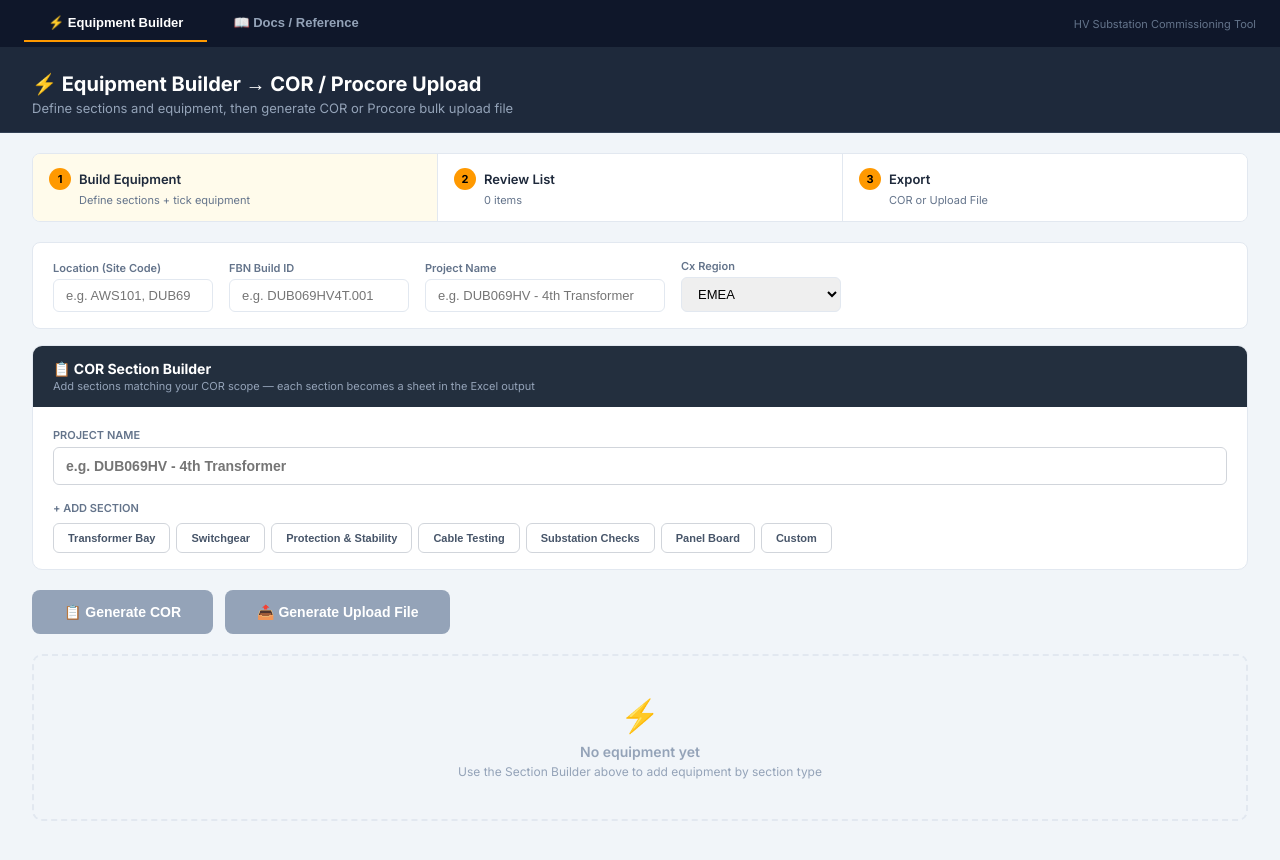
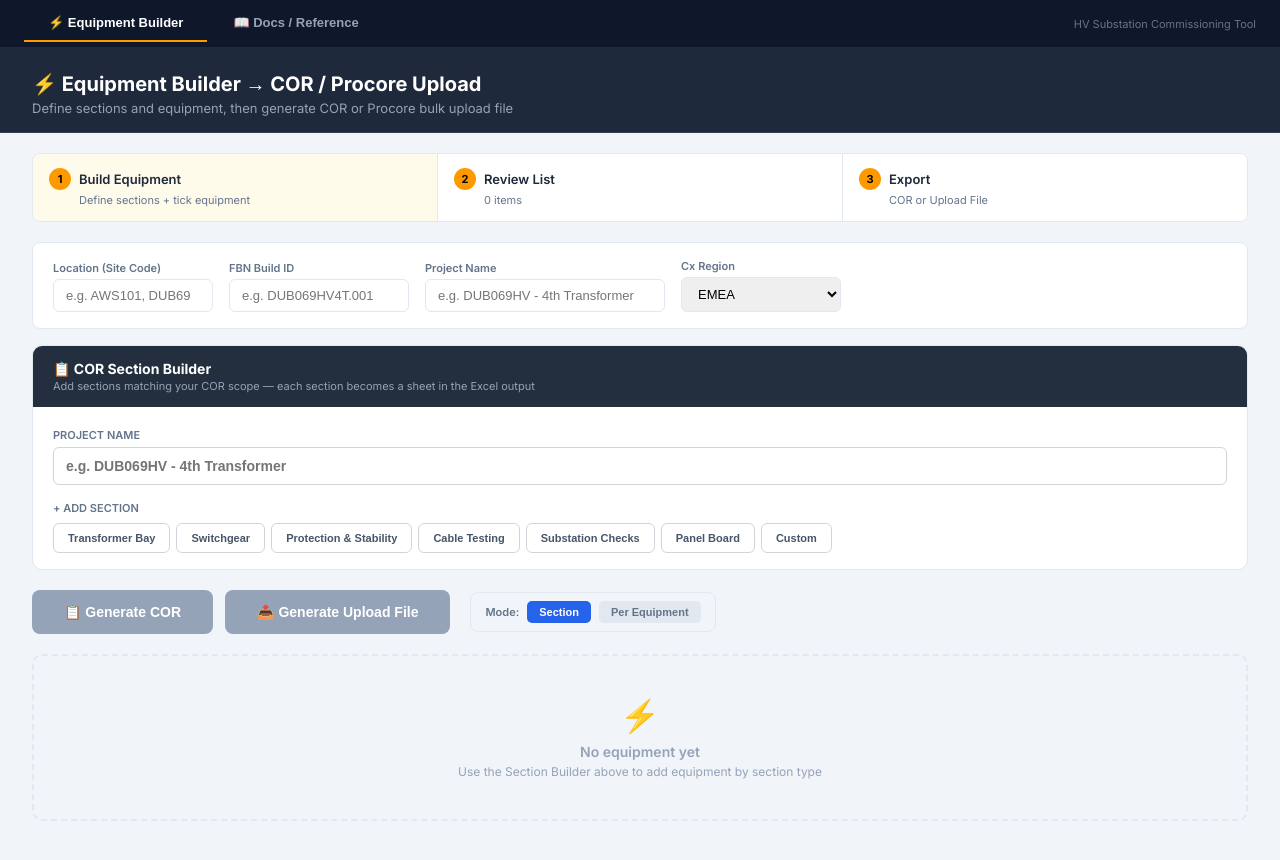
Before and after one commit to AaryanKapAWS/cx-dashboard, a React (Vite) app: page / in a window 1280 px wide. Shown: the top 860 px of the page. Built offline with nearby package versions, Linux system fonts and the light colour scheme.

Commit message:
some changes

```diff
--- a/src/App.jsx
+++ b/src/App.jsx
@@ -15,6 +15,7 @@ export default function App() {
   const [projectFbnId, setProjectFbnId] = useState('')
   const [projectName, setProjectName] = useState('')
   const [projectRegion, setProjectRegion] = useState('EMEA')
+  const [uploadMode, setUploadMode] = useState('section') // 'section' or 'retro'
 
   async function handleGenerateCOR() {
     if (equipment.length === 0) {
@@ -38,6 +39,7 @@ export default function App() {
       location: projectLocation,
       fbnBuildId: projectFbnId,
       region: projectRegion,
+      mode: uploadMode,
     }
     const result = await generateInspectionUpload(equipment, projectConfig)
     setToast({ message: `✓ Upload file exported — ${result.inspections} inspections` })
@@ -214,6 +216,25 @@ export default function App() {
             }}>
               📤 Generate Upload File
             </button>
+
+            {/* Upload Mode Toggle */}
+            <div style={{
+              marginLeft: 8, display: 'flex', alignItems: 'center', gap: 8,
+              background: '#f1f5f9', padding: '8px 14px', borderRadius: 8,
+              border: '1px solid #e2e8f0'
+            }}>
+              <span style={{ fontSize: 11, fontWeight: 600, color: '#64748b' }}>Mode:</span>
+              <button onClick={() => setUploadMode('section')} style={{
+                padding: '5px 12px', borderRadius: 5, fontSize: 11, fontWeight: 600, border: 'none', cursor: 'pointer',
+                background: uploadMode === 'section' ? '#2563eb' : '#e2e8f0',
+                color: uploadMode === 'section' ? '#fff' : '#64748b',
+              }}>Section</button>
+              <button onClick={() => setUploadMode('retro')} style={{
+                padding: '5px 12px', borderRadius: 5, fontSize: 11, fontWeight: 600, border: 'none', cursor: 'pointer',
+                background: uploadMode === 'retro' ? '#f59e0b' : '#e2e8f0',
+                color: uploadMode === 'retro' ? '#fff' : '#64748b',
+              }}>Per Equipment</button>
+            </div>
           </div>
 
           {/* Empty State */}
--- a/src/utils/inspectionUploadGenerator.js
+++ b/src/utils/inspectionUploadGenerator.js
@@ -132,7 +132,7 @@ function buildRowXml(rowNum, dataArray) {
  * Result: EXACT formatting from the template, with only data rows changed.
  */
 export async function generateInspectionUpload(equipmentData, projectConfig) {
-  const { name, location, fbnBuildId, region = 'EMEA' } = projectConfig
+  const { name, location, fbnBuildId, region = 'EMEA', mode = 'section' } = projectConfig
   const revision = '210906'
 
   // 1. Fetch and open the template as a ZIP
@@ -146,6 +146,26 @@ export async function generateInspectionUpload(equipmentData, projectConfig) {
   // 3. Build the new data rows
   const sections = {}
   const standalone = []
+
+  const dataRows = []
+
+  if (mode === 'retro') {
+    // RETRO MODE: One row per equipment item, using individual CxHV templates
+    for (const item of equipmentData) {
+      const equipType = item.type || item.equipmentType || ''
+      const templateName = TEMPLATE_MAP[equipType] || 'CxHV-Blank'
+      const trade = TRADE_MAP[templateName] || 'Electrical'
+      const assetTag = item.name || item.displayName || item.feeder_ref || `${equipType}-${dataRows.length + 1}`
+      const description = `${assetTag}-${templateName}-${fbnBuildId}`
+
+      dataRows.push([
+        revision, 'Commissioning', templateName, 'Open', trade, location,
+        '', '', '', description, assetTag, '', fbnBuildId,
+        '', '', region, '', '', '', '', '', '', '', '', '', '', '', '', ''
+      ])
+    }
+  } else {
+    // SECTION MODE: One row per section (grouped)
     for (const item of equipmentData) {
       const section = item.section || ''
       if (section && section !== 'custom') {
@@ -155,8 +175,6 @@ export async function generateInspectionUpload(equipmentData, projectConfig) {
         standalone.push(item)
       }
     }
-
-  const dataRows = []
 
     // Section-level rows
     for (const [sectionKey, items] of Object.entries(sections)) {
@@ -185,6 +203,7 @@ export async function generateInspectionUpload(equipmentData, projectConfig) {
         '', '', '', description, assetTag, '', fbnBuildId,
         '', '', region, '', '', '', '', '', '', '', '', '', '', '', '', ''
       ])
+    }
   }
 
   // 4. Build XML for all new data rows (starting at row 6)
```
Lines whose indentation alone changed are shown as unchanged.
